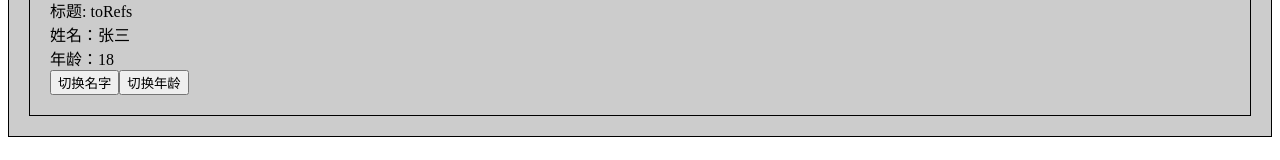
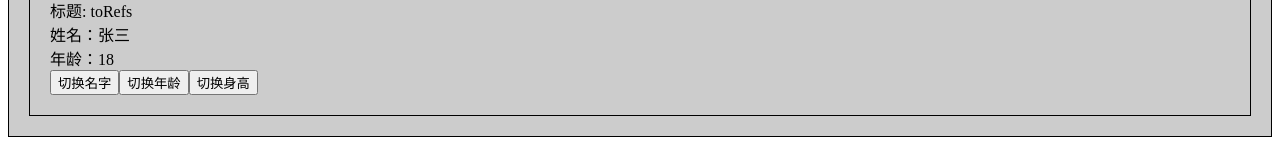
Before and after one commit to xiaodongxier/vue3_vite_ts_202401, a Vue app: page / in a window 1280 px wide. Shown: the part 291-451 px from the top of the page. Built offline with nearby package versions, Linux system fonts and the light colour scheme.

Commit message:
note-sync syncing

```diff
--- a/src/components/toRefs.vue
+++ b/src/components/toRefs.vue
@@ -8,6 +8,7 @@
     <br>
     <button @click="handleName">切换名字</button>
     <button @click="handleAge">切换年龄</button>
+    <button @click="handleHeight">切换身高</button>
   </div>
 </template>
 
@@ -42,6 +43,11 @@ function handleAge(){
   console.log("handleAge",age.value, info.age, info);
 }
 
+function handleHeight(){
+  age.height ++
+  console.log("handleHeight",age.value, info.age, info);
+}
+
 </script>
 <style lang="" scoped>
 </style>
```
